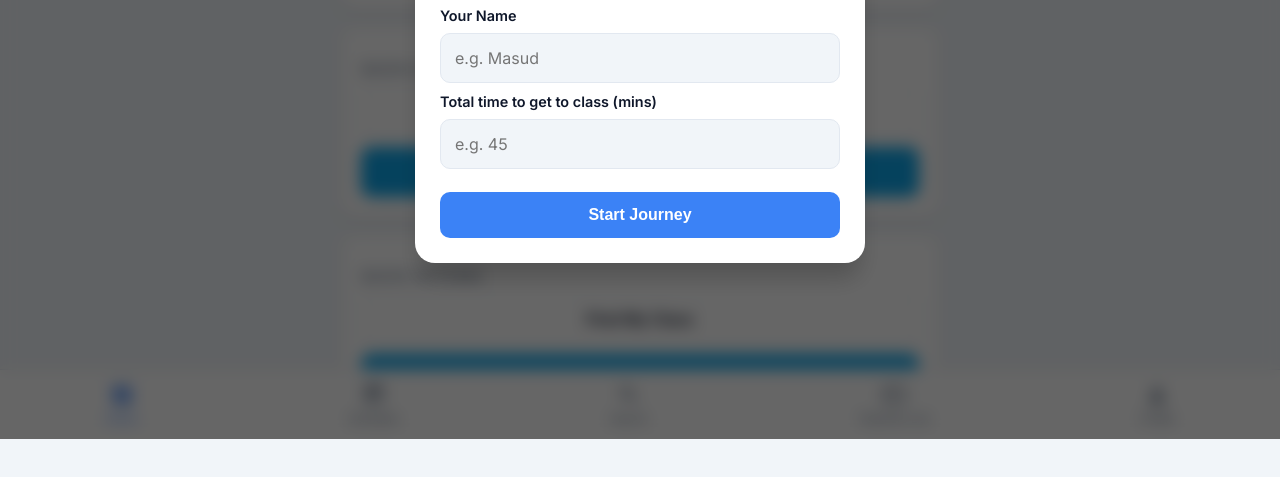
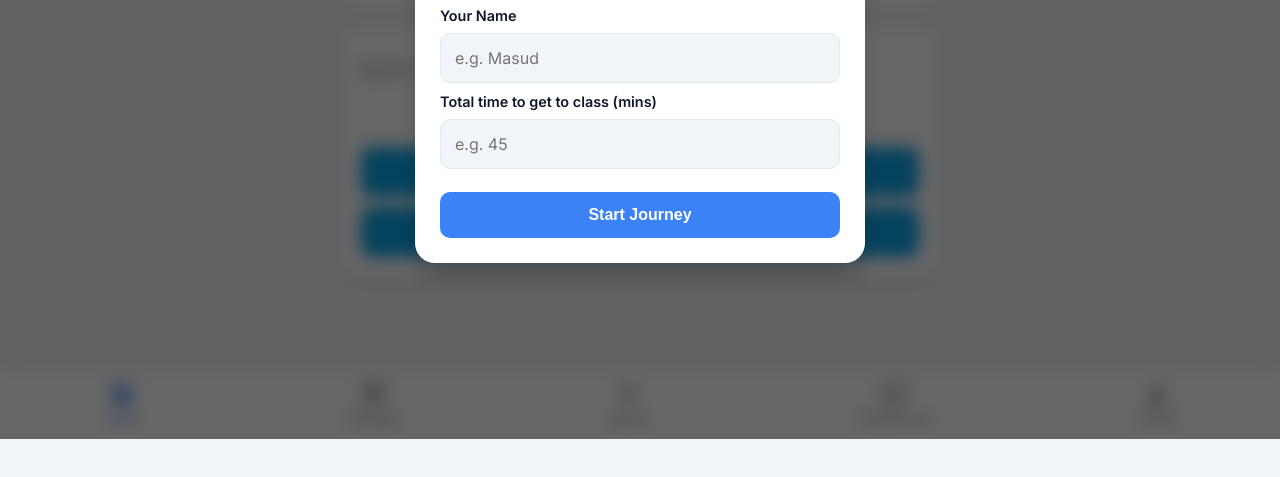
Before and after one commit to Aditya-Babu-Tanmoy/Smart-Routine, a plain HTML site: page index.html in a window 1280 px wide. Shown: the part 361-838 px from the top of the page. After the commit the page ends 800 px from the top, so only its background shows below. Drawn offline with Linux system fonts and the light colour scheme.

Commit message:
Update index.html

```diff
--- a/index.html
+++ b/index.html
@@ -481,16 +481,12 @@
                 class="btn btn-info" style="margin-top:10px; text-align:center; padding: 15px 0px;">
                 📝 Question Bank(By Arman)
             </a>
-        </section>
-        <section class="card">
-            <h3>Quick Actions</h3>
-            <button class="btn btn-outline" onclick="switchView('search')" style="margin-top:10px;">Find My
-                Class</button>
-            <a href="https://share.google/rgFDYMGIGDADSz66s" target="_blank"
+<a href="https://share.google/rgFDYMGIGDADSz66s" target="_blank"
                 class="btn btn-info" style="margin-top:10px; text-align:center; padding: 15px 0px;">
-                📝 Cover Page generator(By Abrar)
+                📝 Cover Page Generator(By Abrar)
             </a>
         </section>
+
     </div>
 
     <div id="view-schedule" class="container hidden">
```
